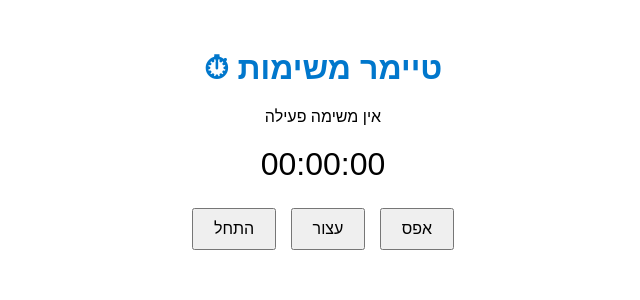
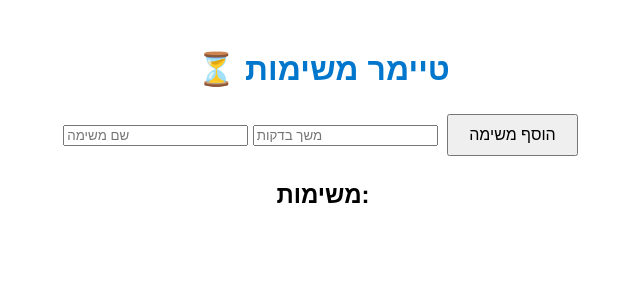
Before and after one commit to matanexcell-lab/Matan, a Flask app: page / in a window 1280 px wide. Shown: the top 300 px of the page, without its empty margins (317-957 px from the left). Run offline with Flask 3, Linux system fonts and the light colour scheme.

Commit message:
Update index.html

```diff
--- a/templates/index.html
+++ b/templates/index.html
@@ -1,25 +1,22 @@
 <!DOCTYPE html>
 <html lang="he">
 <head>
-    <meta charset="UTF-8">
-    <meta name="viewport" content="width=device-width, initial-scale=1.0">
-    <title>טיימר משימות</title>
-    <!-- חיבור ל-CSS -->
-    <link rel="stylesheet" href="{{ url_for('static', filename='style.css') }}">
+  <meta charset="UTF-8">
+  <title>טיימר משימות</title>
+  <link rel="stylesheet" href="/static/style.css">
 </head>
 <body>
-    <div class="container">
-        <h1>⏱ טיימר משימות</h1>
-        <div id="taskName">אין משימה פעילה</div>
-        <div id="timer">00:00</div>
-        <div class="buttons">
-            <button onclick="startTimer()">התחל</button>
-            <button onclick="stopTimer()">עצור</button>
-            <button onclick="resetTimer()">אפס</button>
-        </div>
-    </div>
+  <h1>⏳ טיימר משימות</h1>
 
-    <!-- חיבור ל-JS -->
-    <script src="{{ url_for('static', filename='script.js') }}"></script>
+  <div>
+    <input id="taskName" placeholder="שם משימה">
+    <input id="taskMinutes" type="number" placeholder="משך בדקות">
+    <button onclick="addTask()">הוסף משימה</button>
+  </div>
+
+  <h2>משימות:</h2>
+  <div id="tasks"></div>
+
+  <script src="/static/script.js"></script>
 </body>
 </html>
```
